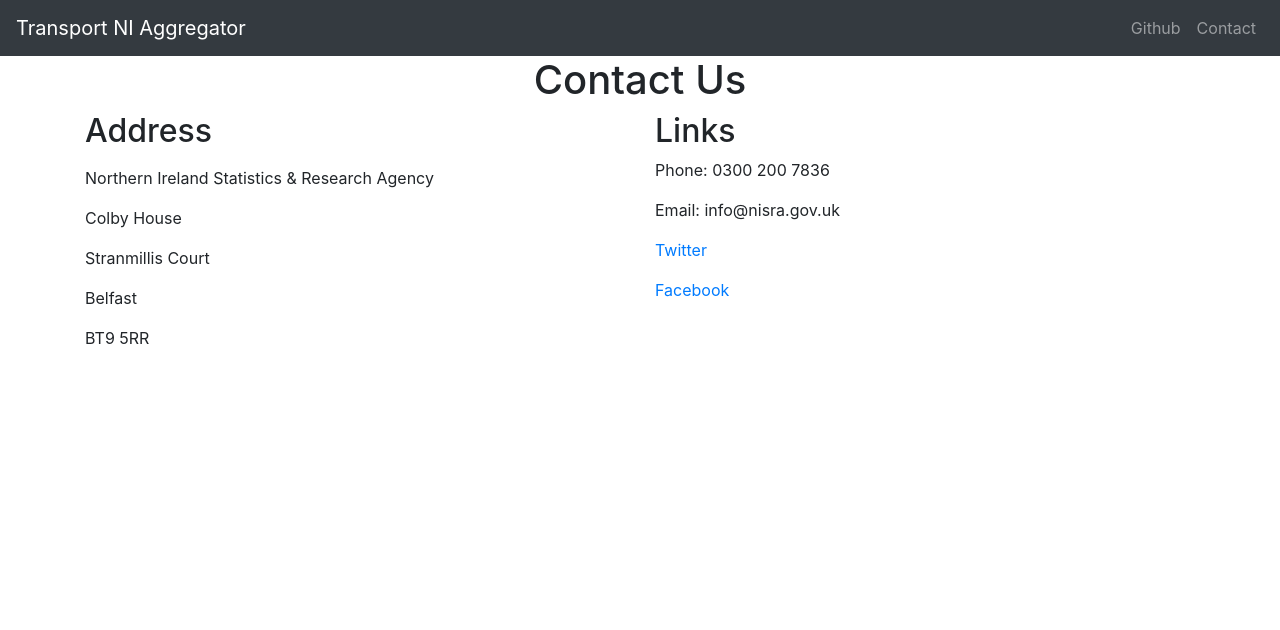
After one commit to mark-ruddy/transport_ni, a Django app: page /contact/ in a window 1280 px wide. The commit adds this page. Shown: the top 630 px of the page. Run offline with Django 4.2, Linux system fonts and the light colour scheme; some libraries are stand-ins or nearby versions.

Commit message:
Contact page

```diff
--- a/webapp/core/urls.py
+++ b/webapp/core/urls.py
@@ -1,7 +1,8 @@
-from django.urls import path
+from django.urls import path, include
 
 from . import views
 
 urlpatterns = [
     path('', views.index, name='index'),
+    path('contact/', views.contact, name='contact')
 ]
--- a/webapp/core/views.py
+++ b/webapp/core/views.py
@@ -14,3 +14,8 @@ def index(request):
     return render(request, 'index.html', {
         'test_data': 'some test data'
     })
+
+def contact(request):
+    return render(request, 'contact.html', {
+        'test_data': 'some test data'
+    })
--- a/webapp/templates/base.html
+++ b/webapp/templates/base.html
@@ -8,6 +8,7 @@
   <link rel="stylesheet" href="{% static 'css/bootstrap.min.css' %}">
   <link rel="stylesheet" href="{% static 'fa/all.min.css' %}">
   <link rel="stylesheet" href="{% static 'css/all.css' %}">
+
   <!-- Bootstrap JS requires jquery and popper to be included -->
   <script src="https://code.jquery.com/jquery-3.3.1.slim.min.js" integrity="sha384-q8i/X+965DzO0rT7abK41JStQIAqVgRVzpbzo5smXKp4YfRvH+8abtTE1Pi6jizo" crossorigin="anonymous"></script>
   <script src="https://cdn.jsdelivr.net/npm/popper.js@1.14.7/dist/umd/popper.min.js" integrity="sha384-UO2eT0CpHqdSJQ6hJty5KVphtPhzWj9WO1clHTMGa3JDZwrnQq4sF86dIHNDz0W1" crossorigin="anonymous"></script>
@@ -25,6 +26,9 @@
         <li class="nav-item">
           <a class="nav-link" href="https://github.com/mark-ruddy/algo_open_source_verifier" target="_blank">Github</a>
         </li>
+        <li class="nav-item">
+          <a class="nav-link" href="{% url 'contact'%}" target="_blank">Contact</a>
+        </li>
       </ul>
     </div>
   </nav>
--- /dev/null
+++ b/webapp/templates/contact.html
@@ -0,0 +1,37 @@
+{% extends "base.html" %}
+
+{% block content %}
+<div class="container-fluid padding">
+    <div class="row welcome text-center">
+        <div class="col-12">
+            <h1 class="display 4">Contact Us</hi>
+        </div>
+        <hr>
+    </div>
+</div>
+
+<body>
+<div class="container" id="">
+	<div class="row padding">
+		<div class="col-md-12 col-lg-6">
+			<h2>Address</h2>
+			<p></p>
+			<p>Northern Ireland Statistics & Research Agency</p>
+            <p>Colby House</p>
+            <p>Stranmillis Court</p>
+            <p>Belfast</p>
+            <p>BT9 5RR</p>
+			<br>
+		</div>
+		<div class="col-lg-6">
+			<h2>Links</h2>
+			<p>Phone: 0300 200 7836</p>
+			<p>Email: info@nisra.gov.uk</p>
+			<p></p><a href="https://twitter.com/NISRA">Twitter</a></p>
+            <p><a href="https://www.facebook.com/nisra.gov.uk/">Facebook</a></p>
+		</div>
+	</div>
+	</div>
+</body>
+
+{% endblock content %}
```
Also changed, not shown: 1 other file.
